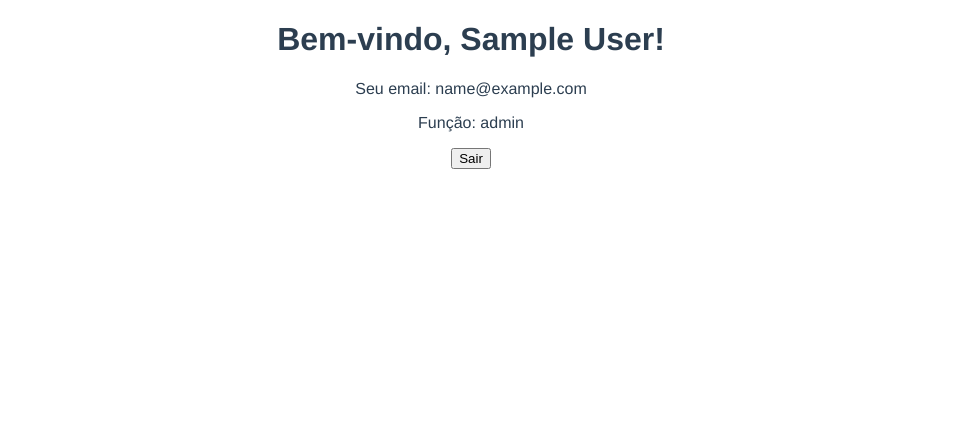
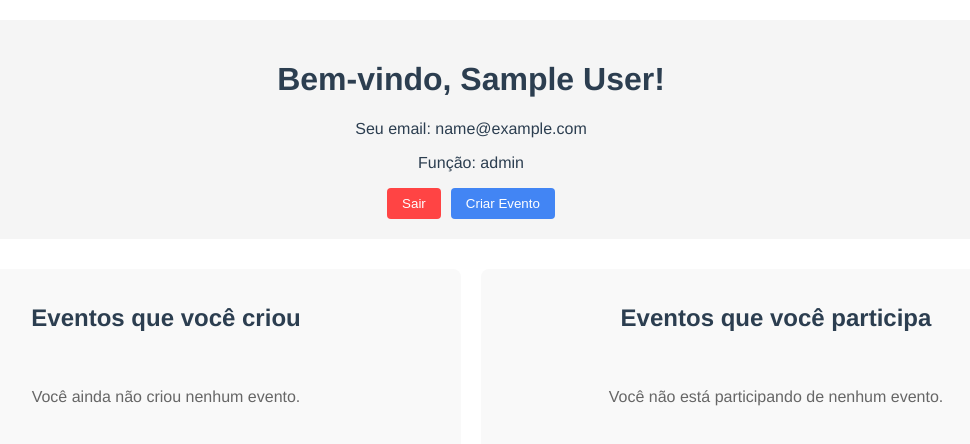
Before and after one commit to FlavioOliveiraNeto/comemora_vue, a Vue app: page /home in a window 1280 px wide. Shown: the top 444 px of the page, without its empty margins (169-1139 px from the left). Built offline with nearby package versions, Linux system fonts and the light colour scheme; sample sign-in values are in the browser's storage.

Commit message:
Alteração da página home para receber os eventos

```diff
--- a/package.json
+++ b/package.json
@@ -9,6 +9,7 @@
   },
   "dependencies": {
     "axios": "^1.8.4",
+    "moment": "^2.30.1",
     "register-service-worker": "^1.7.2",
     "vue": "^3.2.13",
     "vue-router": "^4.5.0",
--- a/src/services/axiosConfig.js
+++ b/src/services/axiosConfig.js
@@ -2,21 +2,31 @@ import axios from 'axios'
 
 const api = axios.create({
   baseURL: 'http://localhost:3000',
-  withCredentials: false,
-  headers: {
-    'Content-Type': 'application/json',
-    'Accept': 'application/json'
-  }
+  withCredentials: true
 })
 
+// Request interceptor
 api.interceptors.request.use(config => {
   const token = localStorage.getItem('token')
   if (token) {
-    config.headers['Authorization'] = token
+    config.headers['Authorization'] = `Bearer ${token}`
   }
   return config
 }, error => {
   return Promise.reject(error)
 })
 
+// Response interceptor
+api.interceptors.response.use(response => {
+  return response
+}, error => {
+  if (error.response && error.response.status === 401) {
+    // Handle logout when unauthorized
+    localStorage.removeItem('token')
+    localStorage.removeItem('user')
+    window.location.href = '/login'
+  }
+  return Promise.reject(error)
+})
+
 export default api
--- a/src/store/index.js
+++ b/src/store/index.js
@@ -1,10 +1,12 @@
 import { createStore } from 'vuex'
 import auth from './modules/auth'
 import notifications from './modules/notifications'
+import events from './modules/events'
 
 export default createStore({
   modules: {
     auth,
-    notifications
+    notifications,
+    events
   }
 })
--- a/src/store/modules/auth.js
+++ b/src/store/modules/auth.js
@@ -1,4 +1,4 @@
-import api from '@/services/axiosConfig' // Importe sua instância do axios
+import api from '@/services/axiosConfig'
 
 const state = {
   user: JSON.parse(localStorage.getItem('user')) || null,
@@ -41,13 +41,15 @@ const actions = {
       })
 
       const token = response.headers['authorization'] || response.data.token
-      const user = {
-        email: credentials.email,
-        name: credentials.name,
-        role: 'guest'
-      }
+      const userData = response.data.user
 
-      if(token && user) {
+      if(token && userData) {
+        const user = {
+          email: userData.email,
+          name: userData.name,
+          role: userData.role || 'guest'
+        }
+
         localStorage.setItem('token', token)
         localStorage.setItem('user', JSON.stringify(user))
 
@@ -128,34 +130,27 @@ const actions = {
   },
 
   async logout({ commit }) {
-    commit('LOGOUT')
     try {
-      const token = localStorage.getItem('token')
-
-      const response = await api.delete('/users/sign_out', {
-        headers: {
-          Authorization: `Bearer ${token}`
-        }
-      })
-
+      // Limpa os dados locais primeiro
       localStorage.removeItem('token')
       localStorage.removeItem('user')
+      commit('LOGOUT')
 
-      return response
+      // Tenta fazer logout no backend
+      await api.delete('/users/sign_out')
+
+      return { success: true }
     } catch (error) {
-      commit('AUTH_ERROR')
+      // Mesmo se o logout no backend falhar, limpa o frontend
+      commit('LOGOUT')
 
       // Tratamento de erro melhorado
-      let errorMessage = 'Erro ao deslogar'
+      let errorMessage = 'Logout concluído (erro na comunicação com o servidor)'
       if (error.response) {
-        if (error.response.data.errors) {
-          errorMessage = Object.values(error.response.data.errors).join(', ')
-        } else if (error.response.data.error) {
-          errorMessage = error.response.data.error
-        }
+        errorMessage = error.response.data?.error || errorMessage
       }
 
-      throw new Error(errorMessage)
+      return { success: false, message: errorMessage }
     }
   }
 }
--- /dev/null
+++ b/src/store/modules/events.js
@@ -0,0 +1,65 @@
+import api from '@/services/axiosConfig'
+
+export default {
+  state: {
+    organizedEvents: [],
+    participatingEvents: []
+  },
+  mutations: {
+    SET_ORGANIZED_EVENTS(state, events) {
+      state.organizedEvents = events
+    },
+    SET_PARTICIPATING_EVENTS(state, events) {
+      state.participatingEvents = events
+    },
+    ADD_EVENT(state, event) {
+      state.organizedEvents.push(event)
+    },
+    UPDATE_EVENT(state, updatedEvent) {
+      const index = state.organizedEvents.findIndex(e => e.id === updatedEvent.id)
+      if (index !== -1) {
+        Vue.set(state.organizedEvents, index, updatedEvent)
+      }
+    },
+    REMOVE_EVENT(state, eventId) {
+      state.organizedEvents = state.organizedEvents.filter(e => e.id !== eventId)
+    },
+    LEAVE_EVENT(state, eventId) {
+      state.participatingEvents = state.participatingEvents.filter(e => e.id !== eventId)
+    }
+  },
+  actions: {
+    async fetchHomeEvents({ commit }) {
+      try {
+        const response = await api.get('/api/home')
+        commit('SET_ORGANIZED_EVENTS', response.data.organized_events)
+        commit('SET_PARTICIPATING_EVENTS', response.data.participating_events)
+        return response
+      } catch (error) {
+        throw error
+      }
+    },
+    async deleteEvent({ commit }, eventId) {
+      try {
+        await api.delete(`/api/events/${eventId}`)
+        commit('REMOVE_EVENT', eventId)
+        return { success: true }
+      } catch (error) {
+        throw error
+      }
+    },
+    async leaveEvent({ commit }, eventId) {
+      try {
+        await api.delete(`/api/events/${eventId}/leave`)
+        commit('LEAVE_EVENT', eventId)
+        return { success: true }
+      } catch (error) {
+        throw error
+      }
+    }
+  },
+  getters: {
+    organizedEvents: state => state.organizedEvents,
+    participatingEvents: state => state.participatingEvents
+  }
+}
--- a/src/views/Home.vue
+++ b/src/views/Home.vue
@@ -1,17 +1,87 @@
 <template>
-  <div>
-    <h1>Bem-vindo, {{ user.name }}!</h1>
-    <p>Seu email: {{ user.email }}</p>
-    <p>Função: {{ user.role }}</p>
-    <button @click="handleLogout">Sair</button>
+  <div class="home-container">
+    <header class="user-info">
+      <h1>Bem-vindo, {{ user.name }}!</h1>
+      <p>Seu email: {{ user.email }}</p>
+      <p>Função: {{ user.role }}</p>
+      <button @click="handleLogout" class="logout-btn">Sair</button>
+      <button @click="goToCreateEvent" class="create-event-btn">
+        Criar Evento
+      </button>
+    </header>
+
+    <section class="events-section">
+      <div class="events-column">
+        <h2>Eventos que você criou</h2>
+        <div v-if="organizedEvents.length === 0" class="no-events">
+          <p>Você ainda não criou nenhum evento.</p>
+        </div>
+        <div v-else class="events-list">
+          <div
+            v-for="event in organizedEvents"
+            :key="event.id"
+            class="event-card"
+          >
+            <h3>{{ event.title }}</h3>
+            <p>{{ formatDate(event.start_date) }}</p>
+            <p>{{ event.location }}</p>
+            <div class="event-actions">
+              <button @click="viewEvent(event.id)" class="action-btn view">
+                Ver
+              </button>
+              <button @click="editEvent(event.id)" class="action-btn edit">
+                Editar
+              </button>
+              <button @click="deleteEvent(event.id)" class="action-btn delete">
+                Excluir
+              </button>
+            </div>
+          </div>
+        </div>
+      </div>
+
+      <div class="events-column">
+        <h2>Eventos que você participa</h2>
+        <div v-if="participatingEvents.length === 0" class="no-events">
+          <p>Você não está participando de nenhum evento.</p>
+        </div>
+        <div v-else class="events-list">
+          <div
+            v-for="event in participatingEvents"
+            :key="event.id"
+            class="event-card"
+          >
+            <h3>{{ event.title }}</h3>
+            <p>{{ formatDate(event.start_date) }}</p>
+            <p>{{ event.location }}</p>
+            <p>Criado por: {{ event.admin.name }}</p>
+            <div class="event-actions">
+              <button @click="viewEvent(event.id)" class="action-btn view">
+                Ver
+              </button>
+              <button @click="leaveEvent(event.id)" class="action-btn leave">
+                Sair
+              </button>
+            </div>
+          </div>
+        </div>
+      </div>
+    </section>
   </div>
 </template>
 
 <script>
 import { mapGetters, mapActions } from "vuex";
 import notifications from "../../utils/notifications_helper";
+import moment from "moment";
 
 export default {
+  data() {
+    return {
+      organizedEvents: [],
+      participatingEvents: [],
+    };
+  },
   computed: {
     ...mapGetters("auth", ["currentUser", "isAuthenticated"]),
     user() {
@@ -20,13 +90,70 @@ export default {
   },
   methods: {
     ...mapActions("auth", ["logout"]),
+    ...mapActions("events", ["fetchEvents", "deleteEvent"]),
+
+    async fetchUserData() {
+      try {
+        // Use a action do store
+        await this.$store.dispatch("events/fetchHomeEvents");
+      } catch (error) {
+        console.error("Erro ao carregar dados:", error);
+        notifications.error(this.$store, "Erro ao carregar dados do usuário");
+      }
+    },
+
+    formatDate(dateString) {
+      return moment(dateString).format("DD/MM/YYYY HH:mm");
+    },
+
     async handleLogout() {
       try {
-        const response = await this.logout();
-        this.$router.push("/auth");
-        notifications.success(this.$store, response.data?.message);
+        const result = await this.$store.dispatch("auth/logout");
+
+        if (result.success) {
+          notifications.success(this.$store, "Deslogado com sucesso.");
+        } else {
+          notifications.error(this.$store, "Erro ao deslogar usuário.");
+        }
+
+        this.$router.push("/login");
       } catch (error) {
-        console.error("Erro ao fazer logout:", error);
+        notifications.error(this.$store, "Ocorreu um erro durante o logout.");
+        console.error("Logout error:", error);
+      }
+    },
+
+    goToCreateEvent() {
+      this.$router.push("/events/new");
+    },
+
+    viewEvent(eventId) {
+      this.$router.push(`/events/${eventId}`);
+    },
+
+    editEvent(eventId) {
+      this.$router.push(`/events/${eventId}/edit`);
+    },
+
+    async deleteEvent(eventId) {
+      try {
+        await this.$store.dispatch("events/deleteEvent", eventId);
+        notifications.success(this.$store, "Evento excluído com sucesso");
+        await this.fetchUserData(); // Atualiza a lista após exclusão
+      } catch (error) {
+        console.error("Erro ao excluir evento:", error);
+        notifications.error(this.$store, "Erro ao excluir evento");
+      }
+    },
+
+    async leaveEvent(eventId) {
+      try {
+        await this.$http.delete(`/api/events/${eventId}/leave`);
+        notifications.success(this.$store, "Você saiu do evento com sucesso");
+        await this.fetchUserData(); // Atualiza a lista após sair do evento
+      } catch (error) {
+        console.error("Erro ao sair do evento:", error);
+        notifications.error(this.$store, "Erro ao sair do evento");
       }
     },
   },
@@ -39,3 +166,93 @@ export default {
   },
 };
 </script>
+
+<style scoped>
+.home-container {
+  max-width: 1200px;
+  margin: 0 auto;
+  padding: 20px;
+}
+
+.user-info {
+  margin-bottom: 30px;
+  padding: 20px;
+  background: #f5f5f5;
+  border-radius: 8px;
+}
+
+.events-section {
+  display: flex;
+  gap: 20px;
+}
+
+.events-column {
+  flex: 1;
+  padding: 15px;
+  background: #f9f9f9;
+  border-radius: 8px;
+}
+
+.events-list {
+  display: grid;
+  gap: 15px;
+}
+
+.event-card {
+  padding: 15px;
+  background: white;
+  border-radius: 8px;
+  box-shadow: 0 2px 4px rgba(0, 0, 0, 0.1);
+}
+
+.event-actions {
+  margin-top: 10px;
+  display: flex;
+  gap: 10px;
+}
+
+button {
+  padding: 8px 15px;
+  border: none;
+  border-radius: 4px;
+  cursor: pointer;
+  font-weight: 500;
+}
+
+.logout-btn {
+  background: #ff4444;
+  color: white;
+}
+
+.create-event-btn {
+  background: #4285f4;
+  color: white;
+  margin-left: 10px;
+}
+
+.action-btn {
+  color: white;
+}
+
+.view {
+  background: #4285f4;
+}
+
+.edit {
+  background: #ffbb33;
+}
+
+.delete {
+  background: #ff4444;
+}
+
+.leave {
+  background: #aa66cc;
+}
+
+.no-events {
+  padding: 20px;
+  text-align: center;
+  color: #666;
+}
+</style>
```
Also changed, not shown: 1 other file (tests, documents, lock files or other folders).
